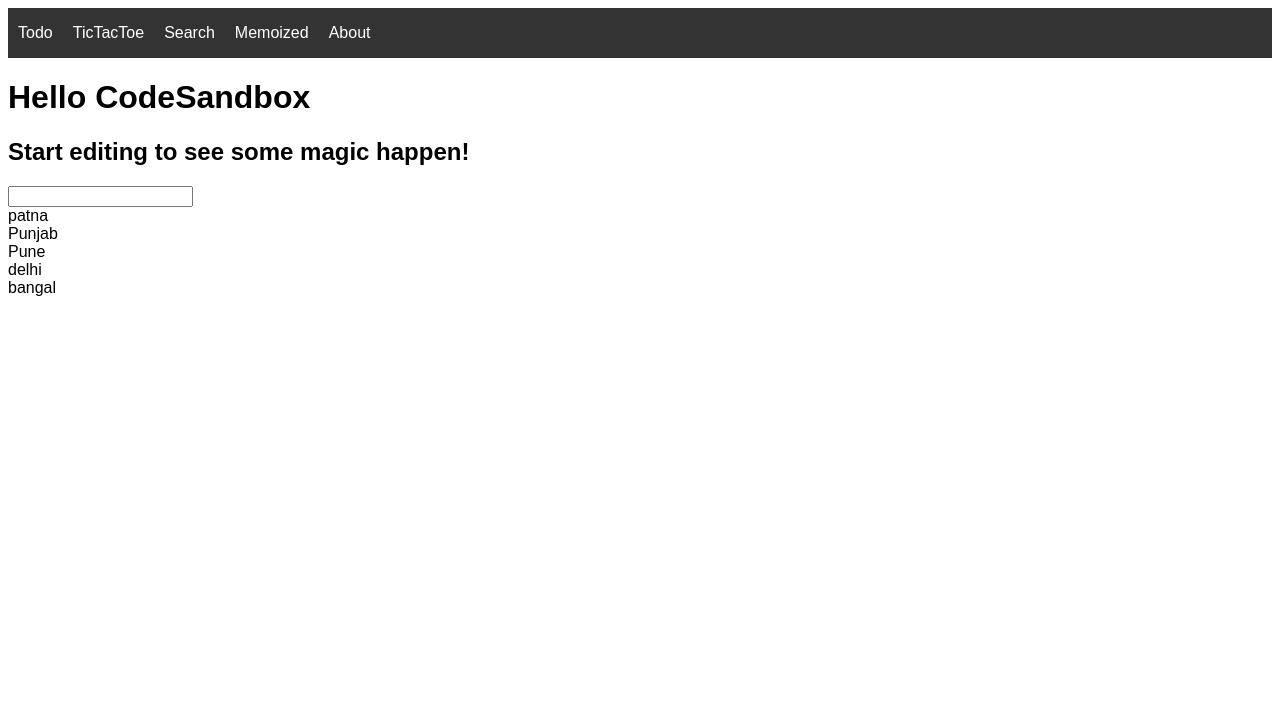
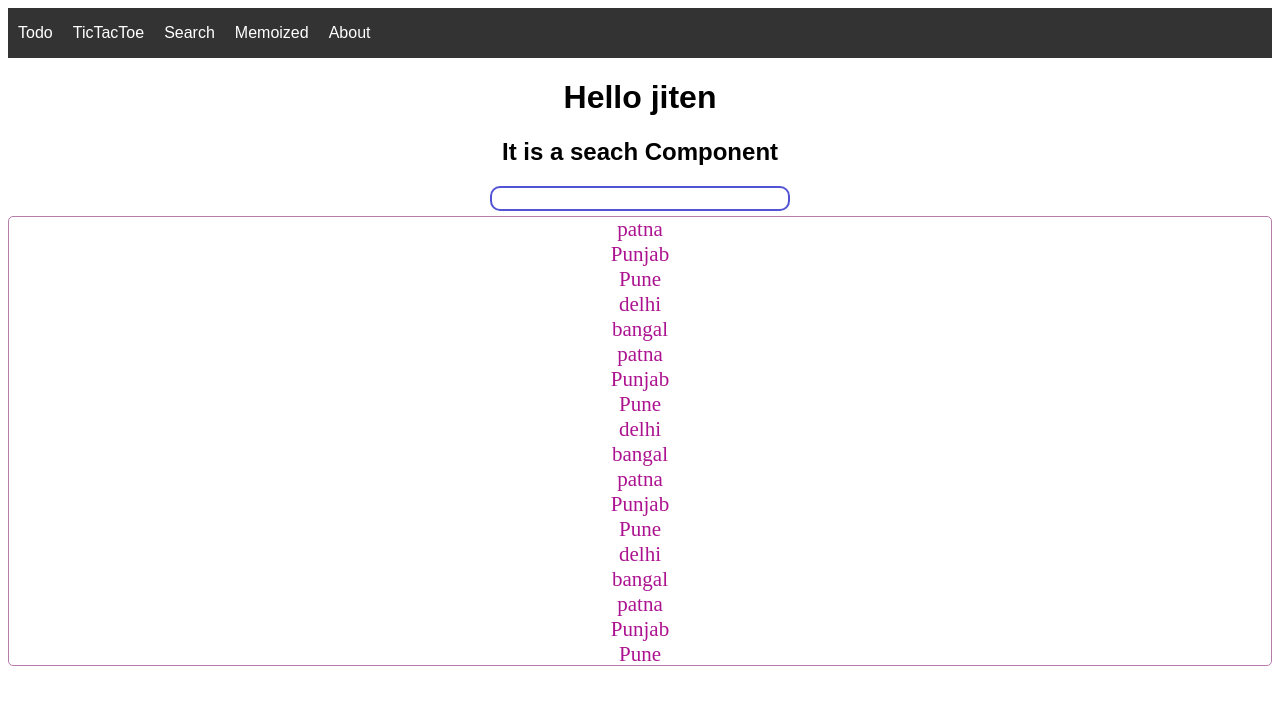
Before and after one commit to jitendra19/react-sandbox-experiments, a React (Vite) app: page / in a window 1280 px wide. Both pictures are taken after a click on the link "Search". Shown: the top 704 px of the page. Built offline with nearby package versions, Linux system fonts and the light colour scheme.

Commit message:
style improvements on list container

```diff
--- a/src/Search.jsx
+++ b/src/Search.jsx
@@ -1,6 +1,37 @@
 import { useRef, useState, useReducer } from "react";
 
-const data = ["patna", "Punjab", "Pune", "delhi", "bangal"];
+const data = [
+  "patna",
+  "Punjab",
+  "Pune",
+  "delhi",
+  "bangal",
+  "patna",
+  "Punjab",
+  "Pune",
+  "delhi",
+  "bangal",
+  "patna",
+  "Punjab",
+  "Pune",
+  "delhi",
+  "bangal",
+  "patna",
+  "Punjab",
+  "Pune",
+  "delhi",
+  "bangal",
+  "patna",
+  "Punjab",
+  "Pune",
+  "delhi",
+  "bangal",
+  "patna",
+  "Punjab",
+  "Pune",
+  "delhi",
+  "bangal",
+];
 
 export default function Search() {
   // let refValue = React.createRef();
@@ -29,15 +60,26 @@ export default function Search() {
     dispatch({ type: "SEARCH", payload: e.target.value });
   };
   return (
-    <div>
-      <h1>Hello CodeSandbox</h1>
-      <h2>Start editing to see some magic happen!</h2>
-      <input type="text" onChange={(e) => onChangeText(e)} refs={refValue} />
-      {searchData &&
-        searchData.length > 0 &&
+    <div className="searchList">
+      <h1>Hello jiten</h1>
+      <h2>It is a seach Component</h2>
+      <input
+        type="text"
+        id="searchItemsInput"
+        onChange={(e) => onChangeText(e)}
+        refs={refValue}
+      />
+      <div className="list">
+        {searchData &&
+          searchData.length > 0 &&
           searchData.map((a, index) => {
-            return <div key={index}>{a}</div>;
-        })}
+            return (
+              <div className="listItem" key={index}>
+                <span> {a} </span>
+              </div>
+            );
+          })}
+      </div>
     </div>
   );
 }
--- a/src/styles.css
+++ b/src/styles.css
@@ -1,3 +1,7 @@
+* {
+  box-sizing: border-box;
+}
+
 .App {
   font-family: sans-serif;
 }
@@ -53,3 +57,28 @@ nav ul {
 nav ul li {
   /* flex: 1; */
 }
+
+.searchList {
+  text-align: center;
+}
+
+.searchList input[id="searchItemsInput"] {
+  width: 300px;
+  height: 25px;
+  border: 2px solid rgb(83, 83, 214);
+  border-radius: 10px;
+  margin-bottom: 5px;
+}
+
+.searchList .list {
+  border: 1.5px solid rgb(180, 125, 170);
+  border-radius: 5px;
+  font-size: 21px;
+  font-family: "Times New Roman", Times, monospace;
+  max-height: 450px;
+  overflow: auto;
+}
+
+.searchList .listItem {
+  color: rgb(172, 19, 144);
+}
```
